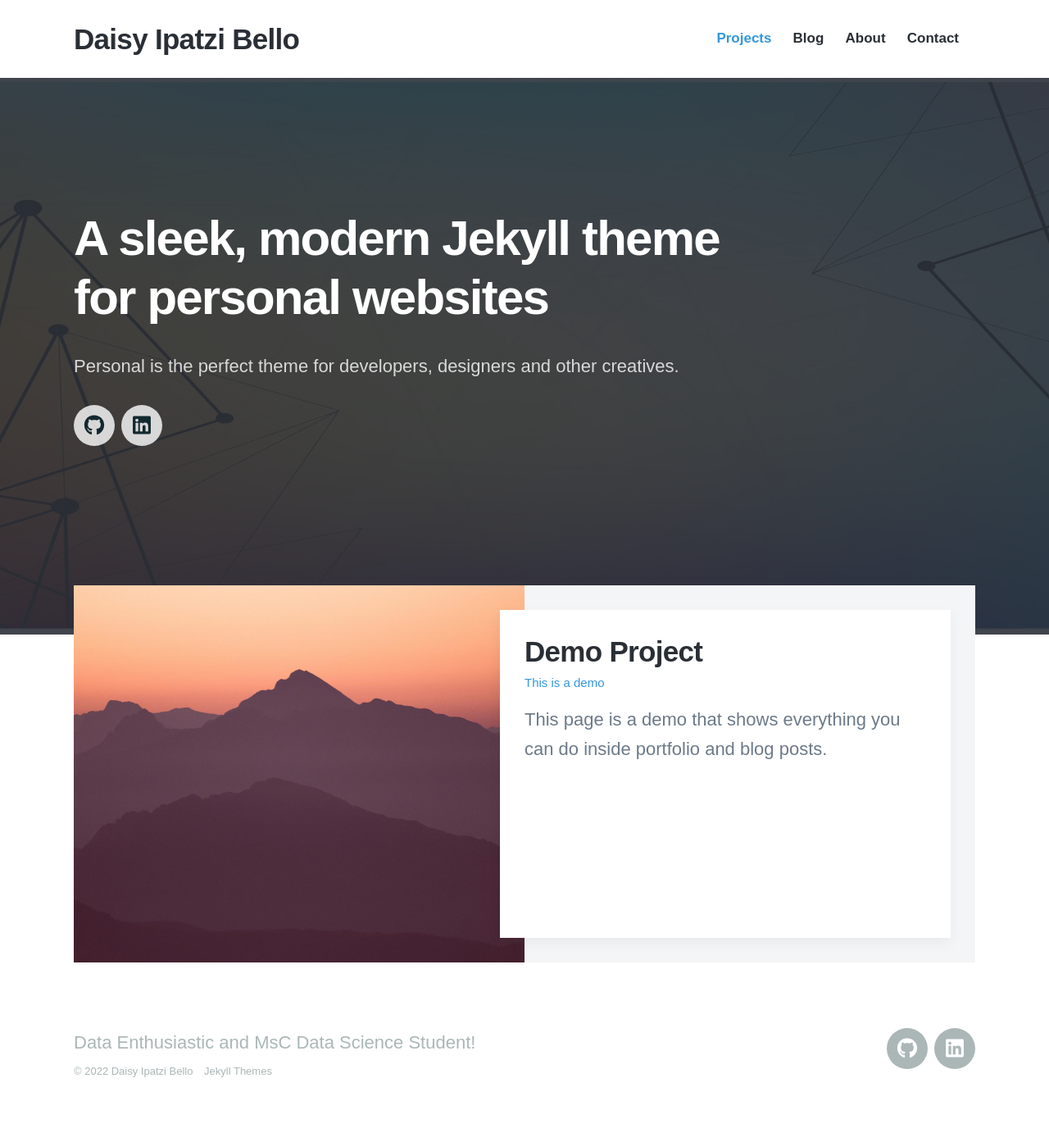
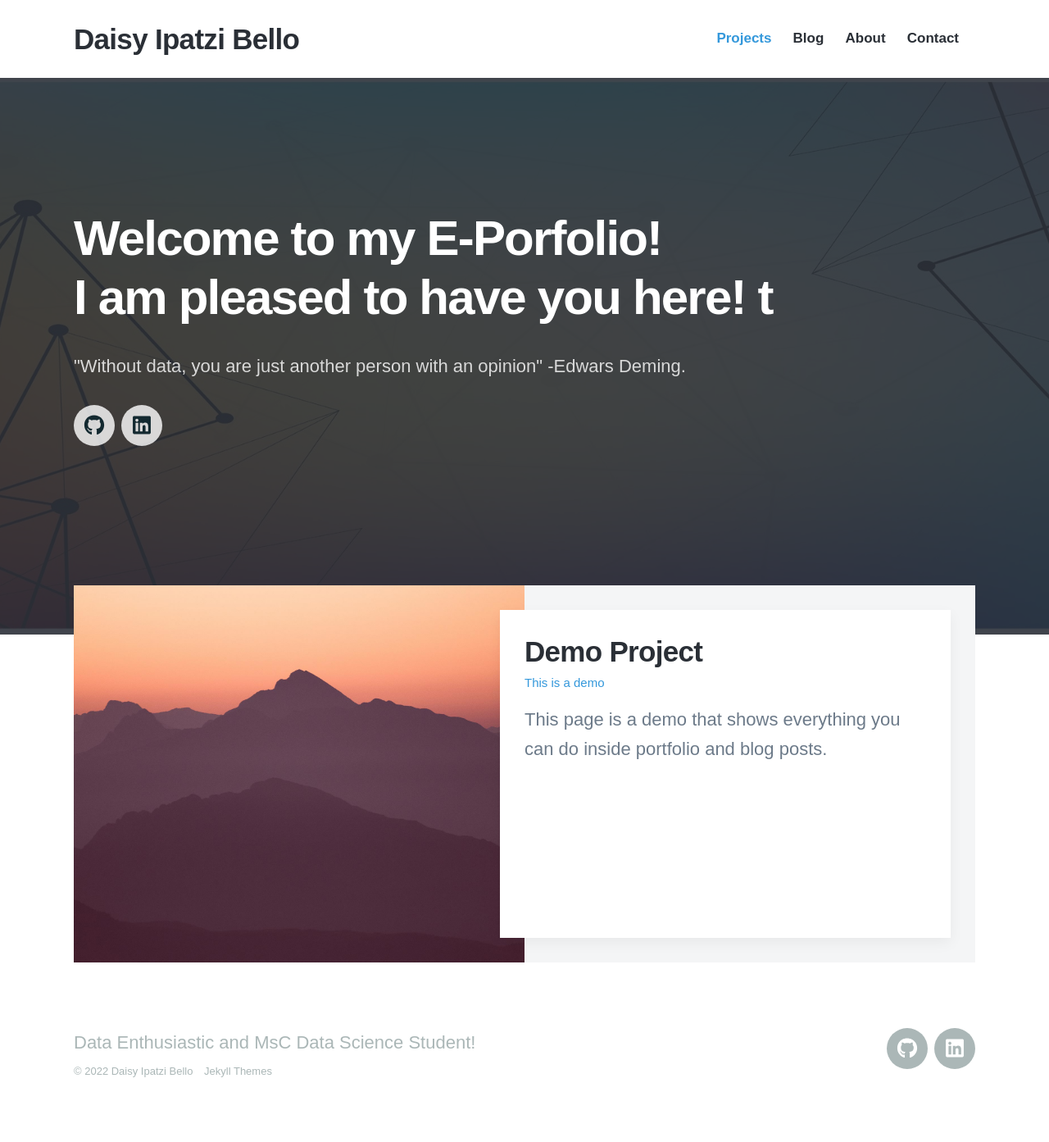
Before and after one commit to DaisyIpatzi/daisyipatzi.github.io, a Jekyll site: the page built from index.html, in a window 1280 px wide. Shown: the whole page at 82% size. Built offline with Jekyll 4.4.1, drawn with Linux system fonts in a browser that asks for light colours; nearby versions of some CDN libraries; some web fonts are replaced.

Commit message:
Update index.html

```diff
--- a/index.html
+++ b/index.html
@@ -13,9 +13,9 @@ featured_image: /images/demo/home.jpg
 
 	<div class="wrap">
 
-		<h1>A sleek, modern Jekyll theme
-		for personal websites</h1>
-		<p>Personal is the perfect theme for developers, designers and other creatives.</p>
+		<h1>Welcome to my E-Porfolio!
+		I am pleased to have you here! t</h1>
+		<p>"Without data, you are just another person with an opinion" -Edwars Deming.</p>
 
 		{% include socials.html %}
 
```
Also changed, not shown: other parts of index.html (+1 -1 lines).
